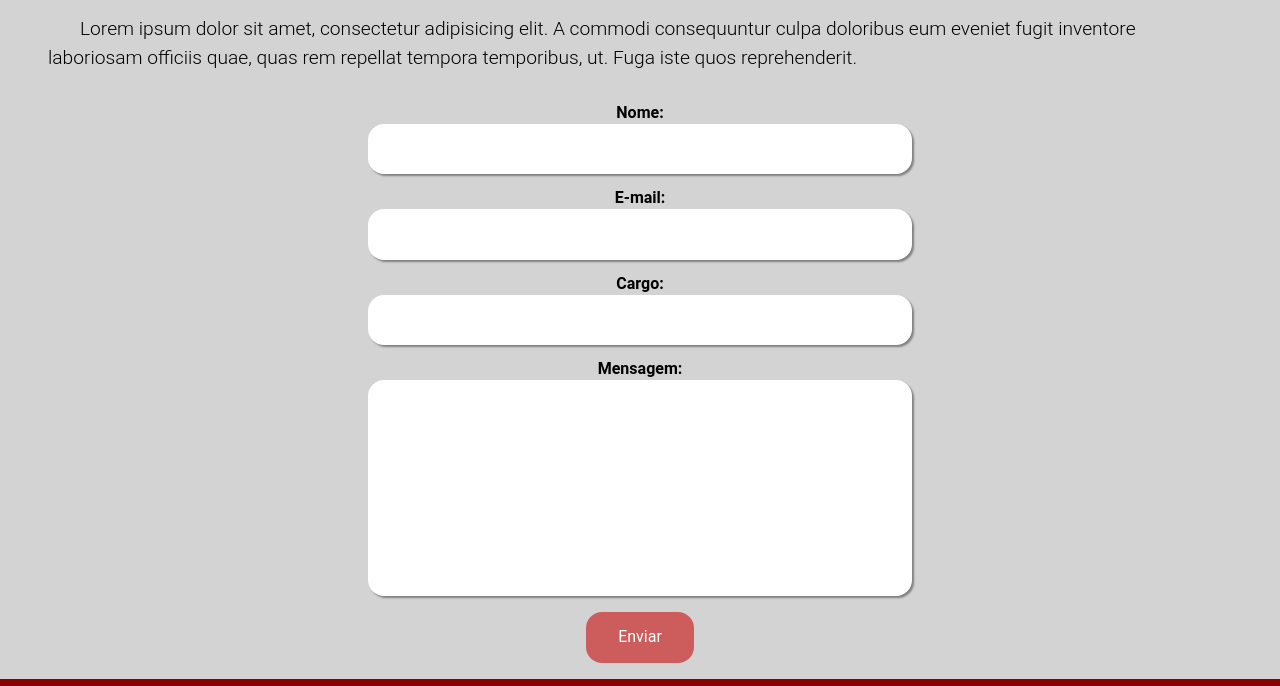
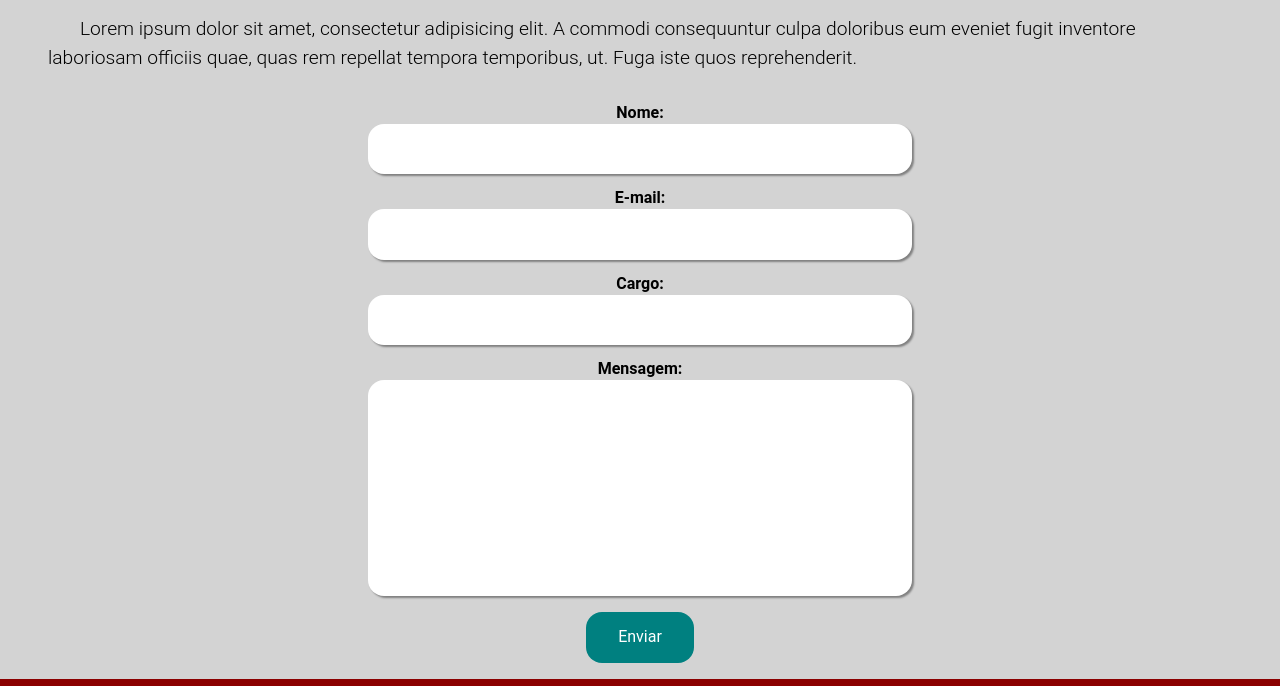
Before and after one commit to ADT1710/ssa-tcc-tiw, a website: page index.html in a window 1280 px wide. Shown: the part 2199-2885 px from the top of the page. Drawn offline with Linux system fonts and the light colour scheme.

Commit message:
Ajuste de cores

```diff
--- a/css/contato.css
+++ b/css/contato.css
@@ -25,13 +25,13 @@
     margin-top: 1rem;
     margin-bottom: 1rem;
     padding: 1rem 2rem;
-    background-color: indianred;
+    background-color: #008080;
     color: white;
     border-radius: 1rem;
     border: none;
 }
 
 .contato_form--botao:hover{
-    background-color: darkred;
+    background-color: #20B2AA;
     cursor: pointer;
 }
```
